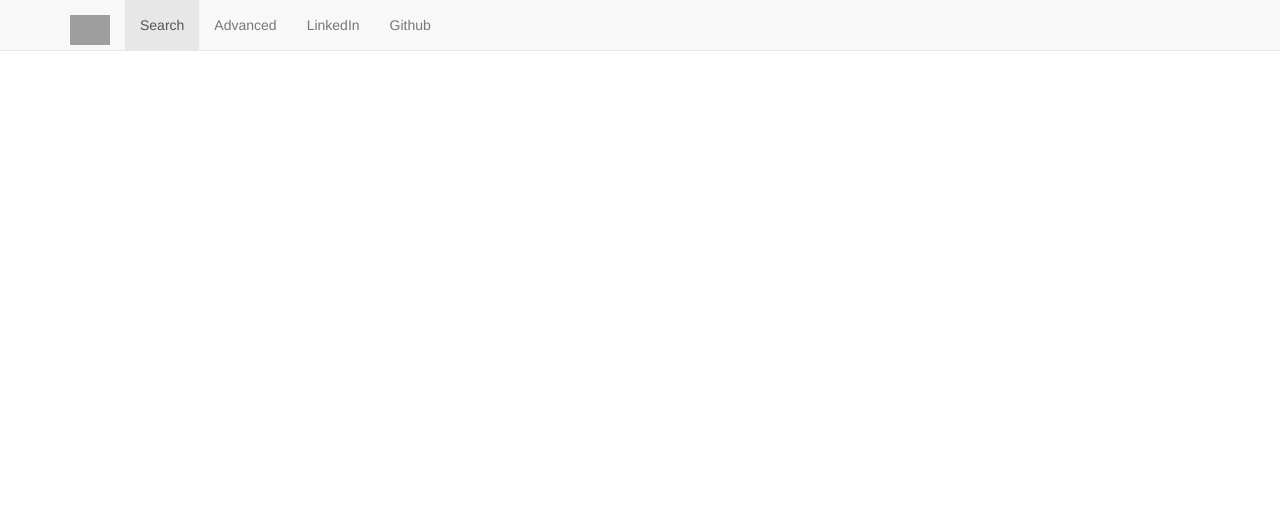
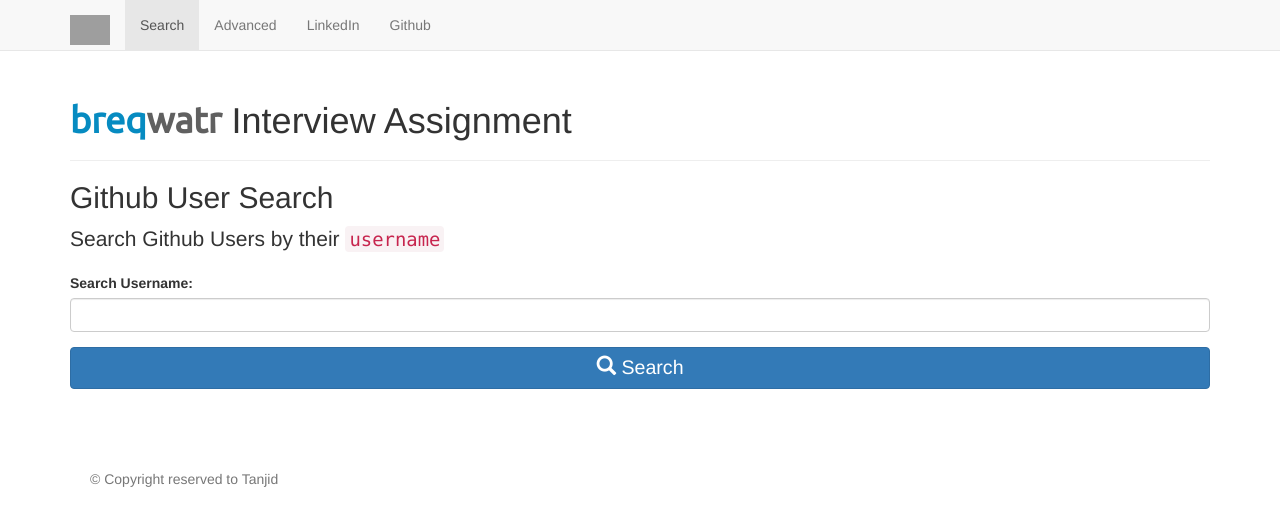
Before and after one commit to TanjidIslam/Github-Search, a Flask app: page / in a window 1280 px wide. Shown: the top 526 px of the page. Run offline with Flask 2, Linux system fonts and the light colour scheme; some libraries are stand-ins or nearby versions; grey boxes are pictures that could not be loaded.

Commit message:
added main page
Issue: Footer is not staying to the bottom

```diff
--- a/breqwatrapp/static/stylesheet/base.css
+++ b/breqwatrapp/static/stylesheet/base.css
@@ -51,3 +51,168 @@ code {
 .navbar-brand > img {
     height: 150%;
 }
+
+/* Search CSS
+-------------------------------------------------- */
+#custom-search-input {
+    margin: 0;
+    margin-top: 10px;
+    padding: 0;
+}
+
+#custom-search-input .search-query {
+    padding-right: 3px;
+    padding-right: 4px \9;
+    padding-left: 3px;
+    padding-left: 4px \9;
+    /* IE7-8 doesn't have border-radius, so don't indent the padding */
+
+    margin-bottom: 0;
+    -webkit-border-radius: 3px;
+    -moz-border-radius: 3px;
+    border-radius: 3px;
+}
+
+#custom-search-input button {
+    border: 0;
+    background: none;
+    /** belows styles are working good */
+    padding: 2px 5px;
+    margin-top: 2px;
+    position: relative;
+    left: -28px;
+    /* IE7-8 doesn't have border-radius, so don't indent the padding */
+    margin-bottom: 0;
+    -webkit-border-radius: 3px;
+    -moz-border-radius: 3px;
+    border-radius: 3px;
+    color: #D9230F;
+}
+
+.search-query:focus + button {
+    z-index: 3;
+}
+
+/* breqwatr text CSS
+-------------------------------------------------- */
+
+#breq {
+    color: rgb(6, 139, 193);
+}
+
+#watr {
+    color: #606060;
+}
+
+#breq, #watr {
+    font-weight: bolder;
+    font-family: Ubuntu, sans-serif;
+}
+
+/* Advanced Search Result CSS
+-------------------------------------------------- */
+#adv-search {
+    margin-top: 15px;
+    margin-bottom: 15px;
+    padding-right: 15px;
+    padding-left: 15px;
+    width: 100%;
+}
+
+
+/* Search Result CSS
+-------------------------------------------------- */
+#profile {
+    padding-right: 0px;
+    padding-left: 0px;
+    width: 100%;
+
+}
+
+#advanced, #search {
+    width: 100%;
+    font-size: 140%;
+
+}
+
+hgroup h2.lead {
+    font: normal normal 1.125em "Roboto", Arial, Verdana, sans-serif;
+    color: #2a3644;
+    margin: 0;
+    padding-bottom: 10px;
+}
+
+.search-result .thumbnail {
+    border-radius: 0 !important;
+}
+
+.search-result:first-child {
+    margin-top: 0 !important;
+}
+
+.search-result {
+    margin-top: 20px;
+}
+
+.search-result .col-md-2 {
+    border-right: 1px dotted #ccc;
+    min-height: 140px;
+}
+
+.search-result ul {
+    padding-left: 0 !important;
+    list-style: none;
+}
+
+.search-result ul li {
+    font: 400 normal .85em "Roboto", Arial, Verdana, sans-serif;
+    line-height: 30px;
+}
+
+.search-result ul li i {
+    padding-right: 5px;
+}
+
+.search-result .col-md-7 {
+    position: relative;
+}
+
+.search-result h3 {
+    font: 500 normal 1.375em "Roboto", Arial, Verdana, sans-serif;
+    margin-top: 0 !important;
+    margin-bottom: 10px !important;
+}
+
+.search-result h3 > a, .search-result i {
+    color: #248dc1 !important;
+}
+
+.search-result p {
+    font: normal normal 1.125em "Roboto", Arial, Verdana, sans-serif;
+}
+
+.search-result span.plus {
+    position: absolute;
+    right: 0;
+    top: 126px;
+}
+
+.search-result span.plus a {
+    background-color: #248dc1;
+    padding: 5px 5px 3px 5px;
+}
+
+.search-result span.plus a:hover {
+    background-color: #414141;
+}
+
+.search-result span.plus a i {
+    color: #fff !important;
+}
+
+.search-result span.border {
+    display: block;
+    width: 97%;
+    margin: 0 15px;
+    border-bottom: 1px dotted #ccc;
+}
--- a/breqwatrapp/templates/base.html
+++ b/breqwatrapp/templates/base.html
@@ -13,13 +13,25 @@
           integrity="sha384-1q8mTJOASx8j1Au+a5WDVnPi2lkFfwwEAa8hDDdjZlpLegxhjVME1fgjWPGmkzs7" crossorigin="anonymous">
 </head>
 <body>
-    <header>{% include "header.html" %}</header>
+<header>
+    {% include "header.html" %}
+</header>
 
+<div class="container">
+    <div class="page-header">
+        <h1><a href="https://breqwatr.com/">
+            <span id="breq">breq</span><span id="watr">watr</span></a> Interview Assignment
+        </h1>
+    </div>
     {% block content %}
     {% endblock %}
+</div>
 
-    <footer>{% include "footer.html" %}</footer>
+<footer>
+    {% include "footer.html" %}
+</footer>
 
-    {% include "jslibraries.html" %}
+{% include "jslibraries.html" %}
+
 </body>
 </html>
--- /dev/null
+++ b/breqwatrapp/templates/mainSearch.html
@@ -0,0 +1,17 @@
+{% extends 'base.html' %}
+{% block content %}
+    <h2>Github User Search</h2>
+    <p class="lead">
+        Search Github Users by their <code>username</code>
+    </p>
+
+    <form role="form" method="POST">
+        <div class="form-group">
+            <label for="username">Search Username:</label>
+            <input type="username" class="form-control" id="username" name="username">
+        </div>
+        <button type="submit" class="btn btn-primary" id="search">
+            <span class="glyphicon glyphicon-search"></span> Search
+        </button>
+    </form>
+{% endblock %}
--- a/breqwatrapp/views/views.py
+++ b/breqwatrapp/views/views.py
@@ -3,5 +3,5 @@ from flask import render_template
 
 
 @app.route('/')
-def hello_world():
-    return render_template("base.html")
+def main_page():
+    return render_template("mainSearch.html")
```
